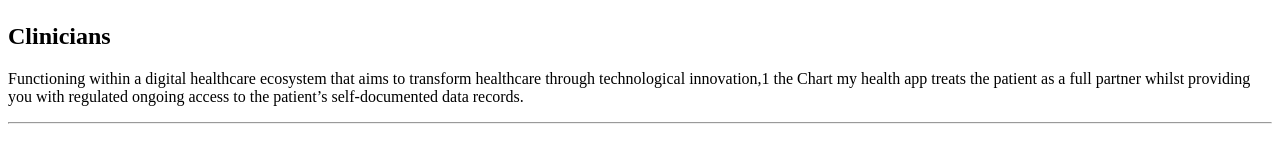
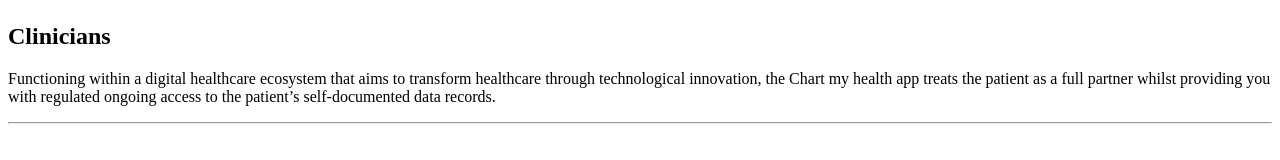
Before and after one commit to david-jobling/chartmyhealth-website, a website with bundled scripts: page index.html in a window 1280 px wide. Shown: the part 9608-9768 px from the top of the page. Built offline with nearby package versions, Linux system fonts and the light colour scheme; files whose address does not match are found by name; a web font is replaced by a local one.

Commit message:
Update index.html

```diff
--- a/index.html
+++ b/index.html
@@ -247,7 +247,7 @@
     <div class="container">
       <div class="section-heading text-center">
         <h2>Clinicians</h2>
-        <p>Functioning within a digital healthcare ecosystem that aims to transform healthcare through technological innovation,1 the Chart my health app treats the patient as a full partner whilst providing you with regulated ongoing access to the patient’s self-documented data records.</p>
+        <p>Functioning within a digital healthcare ecosystem that aims to transform healthcare through technological innovation, the Chart my health app treats the patient as a full partner whilst providing you with regulated ongoing access to the patient’s self-documented data records.</p>
         <hr>
       </div>
       <div class="row">
```
